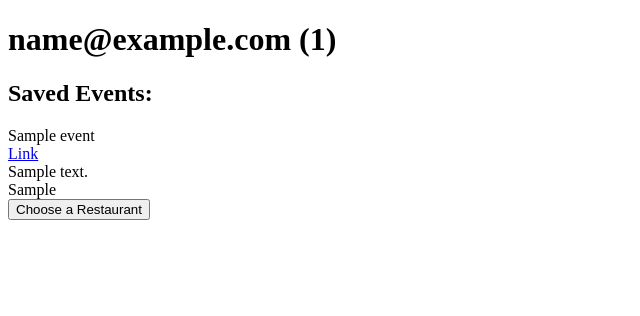
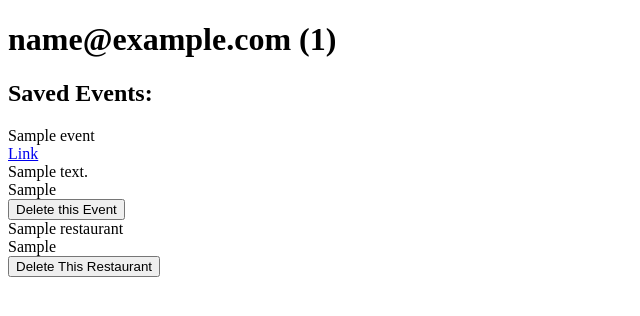
Before and after one commit to TheGreyHaven/HB-project, a Flask app: page /users/1 in a window 1280 px wide. Shown: the top 316 px of the page, without its empty margins (0-640 px from the left). Run offline with Flask 2, Linux system fonts and the light colour scheme; the visitor is signed in with stand-in values (Sample User, id 1); tables that the repository leaves empty hold one stand-in row (values such as "Sample post").

Commit message:
Working delete restaurant button

```diff
--- a/model.py
+++ b/model.py
@@ -25,8 +25,7 @@ class NightOut(db.Model):
                         db.ForeignKey('users.user_id'),
                         nullable=False)
     event_id = db.Column(db.Integer,
-                        db.ForeignKey('events.event_id'),
-                        nullable=False)
+                        db.ForeignKey('events.event_id'))
     res_id = db.Column(db.Integer,
                         db.ForeignKey('restaurants.res_id'))
 
--- a/server.py
+++ b/server.py
@@ -15,7 +15,7 @@ app.secret_key = "ABC"
 # Normally, if you use an undefined variable in Jinja2, it fails silently.
 # This is horrible. Fix this so that, instead, it raises an error.
 app.jinja_env.undefined = StrictUndefined
-
+app.jinja_env.auto_reload = True
 
 @app.route('/homepage')
 def sending_categories():
@@ -174,6 +174,20 @@ def saving_restaurant_results():
     return jsonify({"sucess": True})
 
 
+@app.route('/delete_restaurant.json', methods=['POST'])
+def deleting_restaurant_results():
+
+    nightout_id = request.form.get('noId')
+    nightout = NightOut.query.get(nightout_id)
+
+    nightout.res_id = None
+
+    db.session.commit()
+
+
+    return jsonify({"sucess": True})
+
+
 if __name__ == "__main__":
     # We have to set debug=True here, since it has to be True at the point
     # that we invoke the DebugToolbarExtension
--- a/static/script.js
+++ b/static/script.js
@@ -59,3 +59,19 @@ $(".restaurants").on("click", ".saveRestBtn", function(evt){
         console.log("I did it");
     });
 });
+//delete the restaurant if user doen't want that restaurant anymore
+$(".deleteResBtn").on("click", function(evt){
+    console.log("yahoo");
+    var nightoutId = this.parentElement.getElementsByClassName('nightoutId')[0].innerHTML;
+
+    nightoutId = {'noId': nightoutId};
+    $.post("/delete_restaurant.json", nightoutId, function(result){
+        console.log("deleting stuff!");
+    });
+});
+
+
+$(".deleteEventBtn").on("click", function(evt){
+    console.log("haYeah!!");
+
+});
--- a/templates/user.html
+++ b/templates/user.html
@@ -10,9 +10,18 @@
         <a href="{{ nightout.event.e_link }}">Link</a>
         <div>{{nightout.event.e_description}}</div>
         <div class="location">{{nightout.event.e_location}}</div>
-        <button id="{{nightout.event.event_id}}" class="resBtn">Choose a Restaurant</button>
         <span class="nightoutId" hidden>{{nightout.no_id}}</span>
-        <div class="restaurants"></div>
+        <button class="deleteEventBtn">Delete this Event</button>
+        {% if not nightout.res_id %}
+            <button id="{{nightout.event.event_id}}" class="resBtn">Choose a Restaurant</button>
+            <div class="restaurants"></div>
+        {% else %}
+            <div class="savedRestaurantDiv">
+                <div class="savedRestaurantName">{{nightout.restaurant.r_name}}</div>
+                <div class="savedRestaurantLocation">{{nightout.restaurant.r_location}}</div>
+            </div>
+            <button id="{{nightout.res_id}}" class="deleteResBtn">Delete This Restaurant</button>
+        {% endif %}
     </div>
     <br>
     <br>
```
Also changed, not shown: 1 other file.
